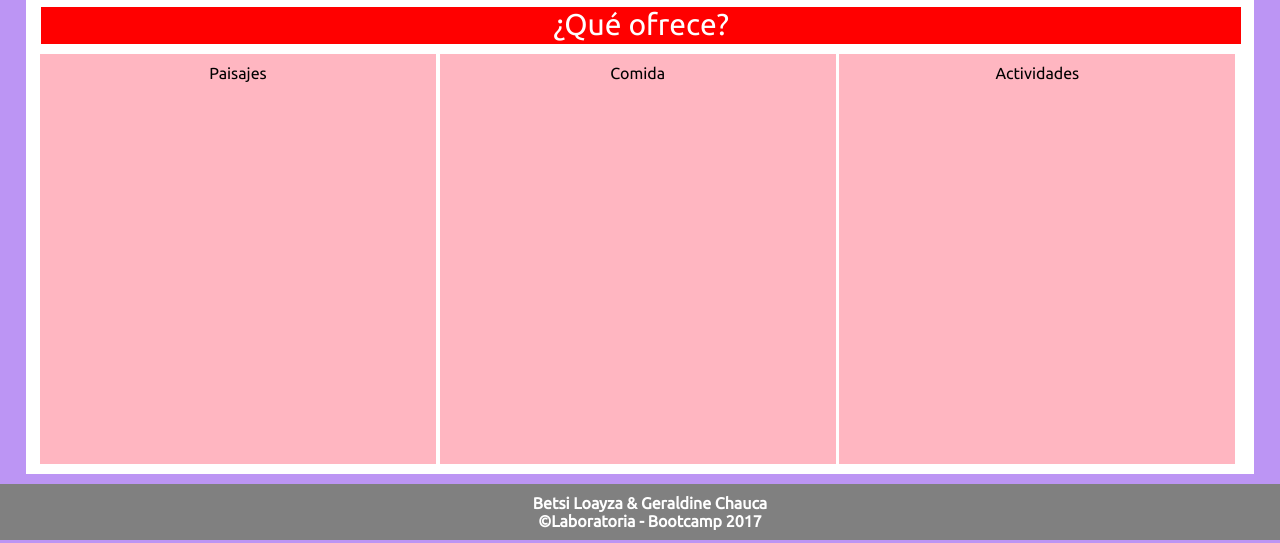
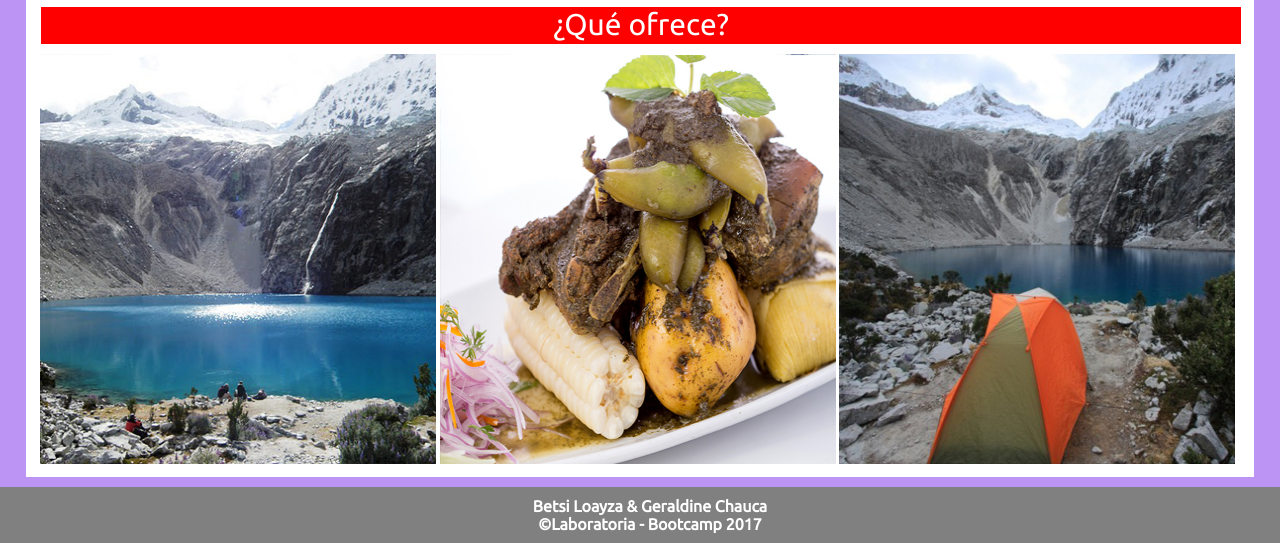
Before and after one commit to GeraldineCh/Peru, a plain HTML site: page index4.html in a window 1280 px wide. Shown: the part 1250-1793 px from the top of the page. Drawn offline with Linux system fonts and the light colour scheme; a script that the page names is missing.

Commit message:
imagenes de las paginas ramas

```diff
--- a/css/main.css
+++ b/css/main.css
@@ -252,6 +252,14 @@ span {
    transition: all 2s ease;
 }
 
+.imgActividad{
+	position: absolute;
+	width: 100%;
+	height: 100%;
+	top: 0px;
+	left: 0px;
+}
+
 /*Footer*/
 footer {
 	width: 100%;
--- a/css/second.css
+++ b/css/second.css
@@ -68,6 +68,7 @@ figcaption {
 	height: 400px;
 	width: 33%;
 	background-color: lightpink;
+	position: relative;
 }
 
 /*Sección Modal*/
--- a/index4.html
+++ b/index4.html
@@ -45,9 +45,15 @@
 		<div class="que-ofrece">
 			<div class="titulo"> ¿Qué ofrece?</div>
 			<div class="tres-cuerpos">
-				<div id="primer-cuerpo">Paisajes</div>
-				<div id="segundo-cuerpo">Comida</div>
-				<div id="tercer-cuerpo">Actividades</div>
+				<div id="primer-cuerpo">
+					<img class="imgActividad" src="img/laguna69/paisaje.jpg" alt="">
+				</div>
+				<div id="segundo-cuerpo">
+					<img class="imgActividad" src="img/laguna69/comida.jpg" alt="">
+				</div>
+				<div id="tercer-cuerpo">
+					<img class="imgActividad" src="img/laguna69/actividad.jpg" alt="">
+				</div>
 			</div>
 		</div>
 
```
Also changed, not shown: index2.html (+9 -3 lines), index3.html (+9 -3 lines), index5.html (+9 -3 lines), img/azpitia/actividades.jpg (added), img/azpitia/comida.jpg (added), img/azpitia/paisaje.jpg (added), img/canta/actividad.jpg (added), img/canta/comida.jpg (added), img/canta/paisaje.jpg (added), img/laguna69/actividad.jpg (added), img/laguna69/comida.jpg (added), img/laguna69/paisaje.jpg (added), img/rupac/actividades.jpg (added), img/rupac/comida.jpg (added), 1 more files.
